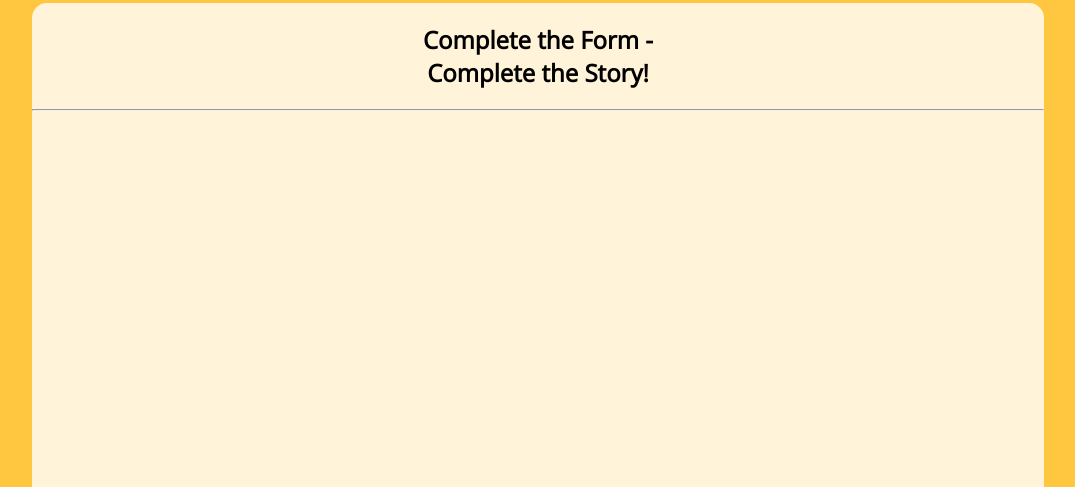
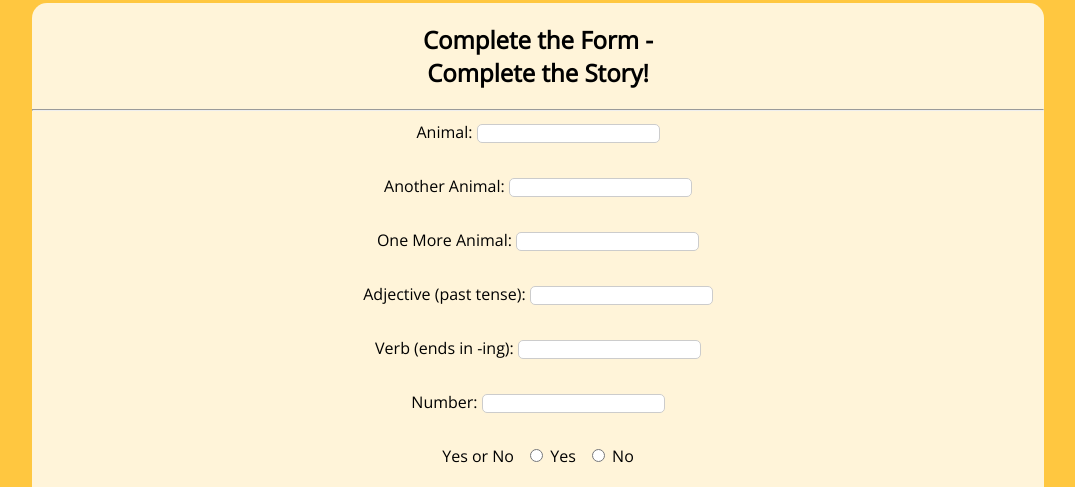
Before and after one commit to anthonytjohnson/form-a-story, a plain HTML site: page index.html in a window 1280 px wide. Shown: the part 313-800 px from the top of the page, without its empty margins (102-1177 px from the left). Drawn offline with nearby package versions, Linux system fonts and the light colour scheme.

Commit message:
added inputs for form

```diff
--- a/index.html
+++ b/index.html
@@ -15,7 +15,50 @@
       <h1>Complete the Form -<br> Complete the Story!</h1>
       <hr>
       <!--Add your form below:-->
+      <form action="story.html" method="get">
+        <div>
+          <label for="animal-1">Animal:</label>
+          <input type="text" id="animal-1" name="animal-1" required>
+        </div>
+        <br>
+        <div>
+          <label for="animal-2">Another Animal:</label>
+          <input type="text" id="animal-2" name="animal-2" required>
+        </div>
+        <br>
+        <div>
+          <label for="animal-3">One More Animal:</label>
+          <input type="text" id="animal-3" name="animal-3" required>
+        </div>
+        <br>
+        <div>
+          <label for="adj-1">Adjective (past tense):</label>
+          <input type="text" id="adj-1" name="adj-1" required>
+        </div>
+        <br>
+        <div>
+          <label for="verb-1">Verb (ends in -ing):</label>
+          <input type="text" id="verb-1" name="verb-1" required>
+        </div>
+        <br>
+        <div>
+          <label for="num-1">Number:</label>
+          <input type="number" id="num-1" name="num-1" required>
+        </div>
+        <br>
+        <div>
+          <span>Yes or No</span>
+          <input type="radio" id="yes" name="answer" value="yes" required>
+          <label for="yes">Yes</label>
+          <input type="radio" id="no" name="answer" value="no">
+          <label for="no">No</label>
+        </div>
+        <br>
+        <div>
+          <input type="submit" value="Form My Story!">
+        </div>
 
+      </form>
     </section>
   </body>
 </html>
```
